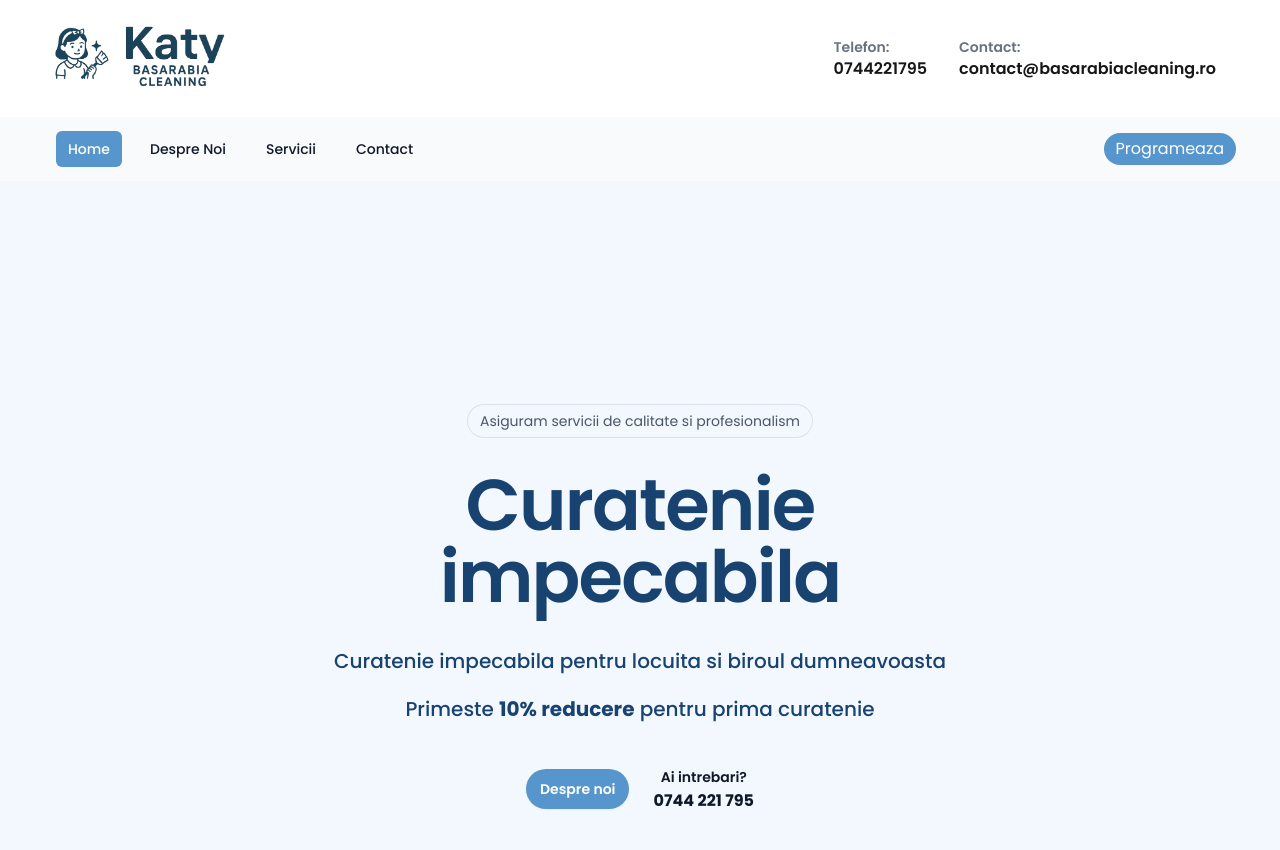
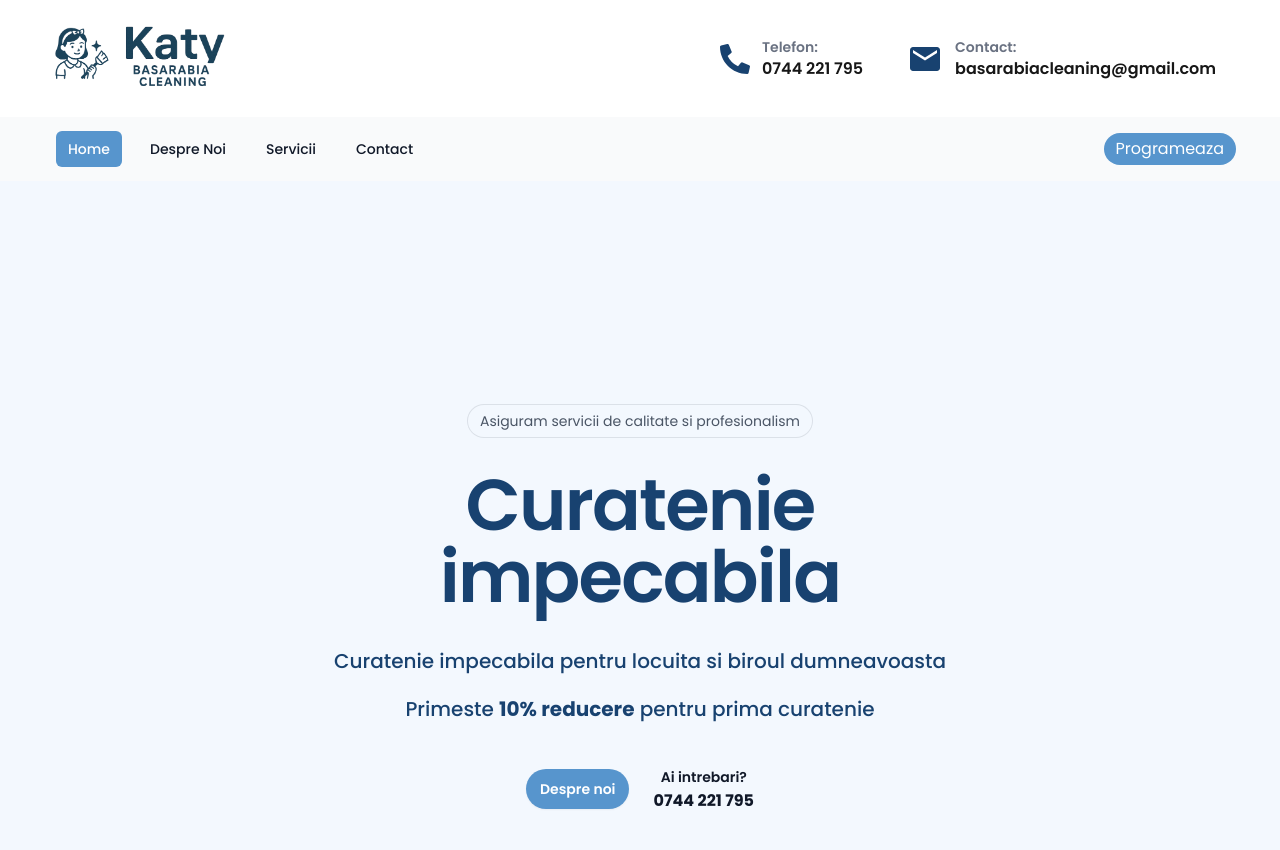
Before and after one commit to lazarelvis/cleaning-website, a Next.js app: page / in a window 1280 px wide. Shown: the top 850 px of the page. Built offline with nearby package versions, Linux system fonts and the light colour scheme.

Commit message:
icons added for contact info in navbar

```diff
--- a/src/app/components/LogoAndInfo/index.js
+++ b/src/app/components/LogoAndInfo/index.js
@@ -1,6 +1,8 @@
 // import { XMarkIcon } from "@heroicons/react/20/solid";
-import { PhoneIcon } from "@heroicons/react/24/outline";
 import Image from "next/image";
+import Link from "next/link";
+import { FaPhoneAlt } from "react-icons/fa";
+import { MdEmail } from "react-icons/md";
 
 export default function LogoAndInfo() {
   const information = [
@@ -12,24 +14,33 @@ export default function LogoAndInfo() {
     <div className="bg-white sm:px-6">
       <div className="max-md:hidden mx-auto max-w-7xl relative isolate flex items-center gap-x-6 overflow-hidden  p-6">
         <div className="flex flex-wrap items-center gap-x-4 gap-y-2">
+          <Link href={"/"}>
             <Image
               src="/logo.png"
               width={200}
               height={200}
               alt="Picture of the author"
             />
+          </Link>
+
           {/* <p className="text-sm/6 text-aqua">
             <strong className="font-semibold">Katy Basarabia Cleaning</strong>
           </p> */}
         </div>
         <div className="flex flex-1 justify-end">
-          <div className="font-semibold px-4">
+          <div className="flex flex-row items-center font-semibold px-4">
+            <FaPhoneAlt className="text-3xl text-aqua mx-3" />
+            <div>
               <h3 className="text-sm text-gray-500">Telefon:</h3>
-            <h2>0744221795</h2>
+              <h2>0744 221 795</h2>
             </div>
-          <div className="font-semibold px-4">
+          </div>
+          <div className="flex flex-row items-center font-semibold px-4">
+            <MdEmail className="text-4xl text-aqua mx-3" />
+            <div>
               <h3 className="text-sm text-gray-500">Contact:</h3>
-            <h2>contact@basarabiacleaning.ro</h2>
+              <h2>basarabiacleaning@gmail.com</h2>
+            </div>
           </div>
         </div>
       </div>
```
Lines whose indentation alone changed are shown as unchanged.
